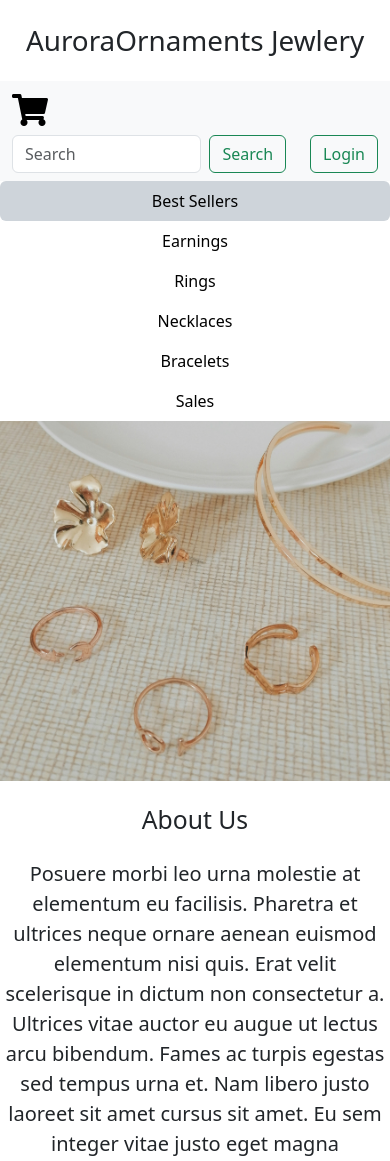
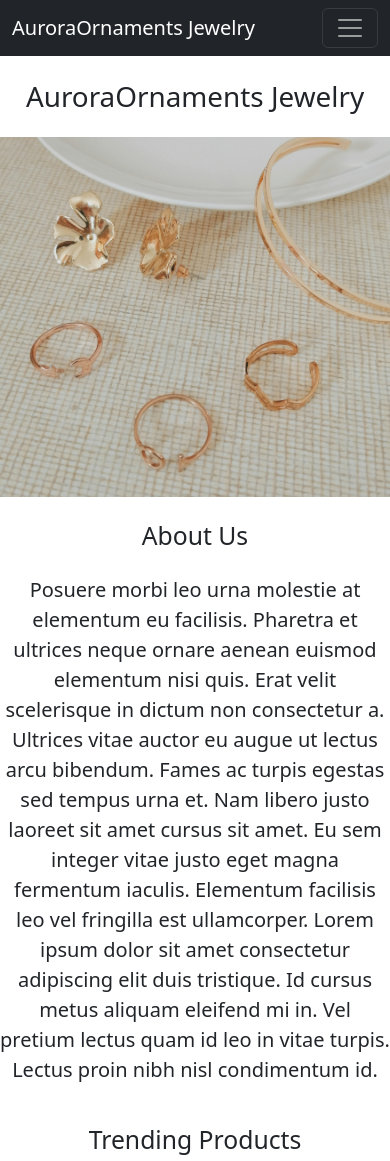
Before and after one commit to Mia-Xie/first-website, a Flask app: page / in a window 390 px wide; the page is wider, and only the part inside the window is pictured. Shown: the top 1161 px of that part. Run offline with Flask 3, Linux system fonts and the light colour scheme; some libraries are stand-ins or nearby versions.

Commit message:
function improvement

```diff
--- /dev/null
+++ b/templates/footer.html
@@ -0,0 +1,12 @@
+<div class="container">
+  <footer class="py-3 my-4">
+    <ul class="nav justify-content-center border-bottom pb-3 mb-3">
+      <li class="nav-item"><a href="#" class="nav-link px-2 text-body-secondary">Home</a></li>
+<!--      <li class="nav-item"><a href="#" class="nav-link px-2 text-body-secondary">Features</a></li>-->
+<!--      <li class="nav-item"><a href="#" class="nav-link px-2 text-body-secondary">Pricing</a></li>-->
+      <li class="nav-item"><a href="#" class="nav-link px-2 text-body-secondary">FAQs</a></li>
+      <li class="nav-item"><a href="#" class="nav-link px-2 text-body-secondary">About Us</a></li>
+    </ul>
+    <p class="text-center text-body-secondary">&copy; 2024 Company, Inc</p>
+  </footer>
+</div>
--- a/templates/home.html
+++ b/templates/home.html
@@ -50,11 +50,12 @@
 
     <body>
 
+        {% include 'nav.html' %}
         <div class="text-center">
-            <h1 class="text-center mt-4 mb-4">{{company_name}} Jewlery</h1>
+            <h1 class="text-center mt-4 mb-4">{{company_name}} Jewelry</h1>
 
-            <nav class="navbar navbar-expand-lg bg-body-tertiary">
-              <div class="container-fluid">
+<!--            <nav class="navbar navbar-expand-lg bg-body-tertiary">-->
+<!--              <div class="container-fluid">-->
 <!--                <button class="navbar-toggler" type="button" data-bs-toggle="collapse" data-bs-target="#navbarTogglerDemo03" aria-controls="navbarTogglerDemo03" aria-expanded="false" aria-label="Toggle navigation">-->
 <!--                  <span class="navbar-toggler-icon"></span>-->
 <!--                </button>-->
@@ -62,57 +63,44 @@
 <!--                      <i class="fa fa-shopping-cart" style="font-size:48px;color:red"></i>-->
 <!--                    </a>-->
 
-                    <a class="navbar-brand" href="#">
-                      <i class="fas fa-shopping-cart" style="font-size:32px;"></i>
-                    </a>
+<!--                    <a class="navbar-brand" href="#">-->
+<!--                      <i class="fas fa-shopping-cart" style="font-size:32px;"></i>-->
+<!--                    </a>-->
 
-                  <form class="d-flex" role="search">
+<!--                  <form class="d-flex" role="search">-->
 
-                    <input class="search-bar form-control me-2" type="search" placeholder="Search" aria-label="Search">
-                    <button class="btn btn-outline-success me-4" type="submit">Search</button>
-                      <a href="#">
-                        <button class="btn btn-outline-success" >Login</button>
-                      </a>
-                  </form>
+<!--                    <input class="search-bar form-control me-2" type="search" placeholder="Search" aria-label="Search">-->
+<!--                    <button class="btn btn-outline-success me-4" type="submit">Search</button>-->
+<!--                      <a href="#">-->
+<!--                        <button class="btn btn-outline-success" >Login</button>-->
+<!--                      </a>-->
+<!--                  </form>-->
 
-                </div>
-            </nav>
+<!--                </div>-->
+<!--            </nav>-->
 
-            <nav class="nav nav-pills flex-column flex-sm-row">
-              <a class="flex-sm-fill text-sm-center nav-link active bg-dark-subtle
- text-black" aria-current="page" href="#">Best Sellers</a>
-              <a class="flex-sm-fill text-sm-center nav-link text-black" href="#">Earnings</a>
-              <a class="flex-sm-fill text-sm-center nav-link text-black" href="#">Rings</a>
-              <a class="flex-sm-fill text-sm-center nav-link text-black"  href="#">Necklaces</a>
-              <a class="flex-sm-fill text-sm-center nav-link text-black" href="#">Bracelets</a>
-                <a class="flex-sm-fill text-sm-center nav-link text-black" href="#">Sales</a>
-            </nav>
-<!--            <ul class="nav nav-tabs">-->
-<!--              <li class="nav-item">-->
-<!--                <a class="nav-link active" aria-current="page" href="#">Best Sellers</a>-->
-<!--              </li>-->
-<!--              <li class="nav-item">-->
-<!--                <a class="nav-link" href="#">Earnings</a>-->
-<!--              </li>-->
-<!--              <li class="nav-item">-->
-<!--                <a class="nav-link" href="#">Rings</a>-->
-<!--              </li>-->
-<!--              <li class="nav-item">-->
-<!--                <a class="nav-link" href="#">Necklaces</a>-->
-<!--              </li>-->
-<!--              <li class="nav-item">-->
-<!--                <a class="nav-link" href="#">Bracelets</a>-->
-<!--              </li>-->
-<!--              <li class="nav-item">-->
-<!--                <a class="nav-link" href="#">Sales</a>-->
-<!--              </li>-->
-<!--            </ul>-->
+<!--            <nav class="nav nav-pills flex-column flex-sm-row">-->
+<!--              <a class="flex-sm-fill text-sm-center nav-link active bg-dark-subtle-->
+<!-- text-black" aria-current="page" href="#">Best Sellers</a>-->
+<!--              <a class="flex-sm-fill text-sm-center nav-link text-black" href="#">Earnings</a>-->
+<!--              <a class="flex-sm-fill text-sm-center nav-link text-black" href="#">Rings</a>-->
+<!--              <a class="flex-sm-fill text-sm-center nav-link text-black"  href="#">Necklaces</a>-->
+<!--              <a class="flex-sm-fill text-sm-center nav-link text-black" href="#">Bracelets</a>-->
+<!--                <a class="flex-sm-fill text-sm-center nav-link text-black" href="#">Sales</a>-->
+<!--            </nav>-->
+
             <img class="img-fluid" id="banner" src="../static/carmen-lopez-oeFneUxJya4-unsplash.jpg">
             <h2 class="text-center mt-4 mb-4">About Us</h2>
-
-            <p class="lead">Posuere morbi leo urna molestie at elementum eu facilisis. Pharetra et ultrices neque ornare aenean euismod elementum nisi quis. Erat velit scelerisque in dictum non consectetur a. Ultrices vitae auctor eu augue ut lectus arcu bibendum. Fames ac turpis egestas sed tempus urna et. Nam libero justo laoreet sit amet cursus sit amet. Eu sem integer vitae justo eget magna fermentum iaculis. Elementum facilisis leo vel fringilla est ullamcorper. Lorem ipsum dolor sit amet consectetur adipiscing elit duis tristique. Id cursus metus aliquam eleifend mi in. Vel pretium lectus quam id leo in vitae turpis. Lectus proin nibh nisl condimentum id.
-            </p>
-
+            <div class="row">
+                <div class="col-md-6">
+                    <p class="lead">
+                        Posuere morbi leo urna molestie at elementum eu facilisis. Pharetra et ultrices neque ornare aenean euismod elementum nisi quis. Erat velit scelerisque in dictum non consectetur a. Ultrices vitae auctor eu augue ut lectus arcu bibendum. Fames ac turpis egestas sed tempus urna et. Nam libero justo laoreet sit amet cursus sit amet. Eu sem integer vitae justo eget magna fermentum iaculis. Elementum facilisis leo vel fringilla est ullamcorper. Lorem ipsum dolor sit amet consectetur adipiscing elit duis tristique. Id cursus metus aliquam eleifend mi in. Vel pretium lectus quam id leo in vitae turpis. Lectus proin nibh nisl condimentum id.
+                    </p>
+                </div>
+                <div class="col-6 d-none d-md-block">
+                    <img src="../static/about us.jpg" style="height:320px;border-radius:4px">
+                </div>
+            </div>
             <h2 class="mt-4 mb-4">Trending Products</h2>
             <div>
                 {% for prod in products %}
@@ -120,11 +108,11 @@
                 {% endfor %}
             </div>
             <div>
-                <button class="btn btn-primary btn-lg">Contact US</button>
-                    <p class="mt-4">Copyright 2024</p>
+                {% include 'footer.html' %}
             </div>
 
         </div>
+        <script src="https://stackpath.bootstrapcdn.com/bootstrap/5.3.3/js/bootstrap.bundle.min.js"></script>
 
     </body>
 </html>
--- /dev/null
+++ b/templates/nav.html
@@ -0,0 +1,65 @@
+  <nav class="navbar navbar-expand-lg navbar-dark bg-dark" aria-label="Fifth navbar example">
+    <div class="container-fluid">
+      <a class="navbar-brand" href="#">AuroraOrnaments Jewelry</a>
+      <button class="navbar-toggler" type="button" data-bs-toggle="collapse" data-bs-target="#navbarsExample05" aria-controls="navbarsExample05" aria-expanded="false" aria-label="Toggle navigation">
+        <span class="navbar-toggler-icon"></span>
+      </button>
+
+      <div class="collapse navbar-collapse" id="navbarsExample05">
+        <ul class="navbar-nav me-auto mb-2 mb-lg-0">
+<!--          <li class="nav-item">-->
+<!--            <a class="nav-link active" aria-current="page" href="#">Home</a>-->
+<!--          </li>-->
+          <li class="nav-item">
+            <a class="nav-link" href="#">Best Sellers</a>
+          </li>
+          <li class="nav-item">
+            <a class="nav-link" href="#">Earnings</a>
+          </li>
+          <li class="nav-item">
+            <a class="nav-link" href="#">Rings</a>
+          </li>
+          <li class="nav-item">
+            <a class="nav-link" href="#">Necklaces</a>
+          </li>
+          <li class="nav-item">
+            <a class="nav-link" href="#">Bracelets</a>
+          </li>
+          <li class="nav-item">
+            <a class="nav-link" href="#">Sales</a>
+          </li>
+<!--          <li class="nav-item">-->
+<!--            <a class="nav-link disabled" aria-disabled="true">Disabled</a>-->
+<!--          </li>-->
+<!--          <li class="nav-item dropdown">-->
+<!--            <a class="nav-link dropdown-toggle" href="#" data-bs-toggle="dropdown" aria-expanded="true">Menu</a>-->
+<!--            <ul class="dropdown-menu">-->
+<!--                <li><a class="dropdown-item" href="#">Best Sellers</a></li>-->
+<!--                <li><a class="dropdown-item" href="#">Earnings</a></li>-->
+<!--                <li><a class="dropdown-item" href="#">Rings</a></li>-->
+<!--                <li><a class="dropdown-item" href="#">Necklaces</a></li>-->
+<!--                <li><a class="dropdown-item" href="#">Bracelets</a></li>-->
+<!--                <li><a class="dropdown-item" href="#">Sales</a></li>-->
+<!--            </ul>-->
+<!--          </li>-->
+
+        </ul>
+           <a class="navbar-brand" href="#">
+                      <i class="fas fa-shopping-cart" style="font-size:32px;"></i>
+            </a>
+                  <form class="d-flex" role="search">
+
+                    <input class="search-bar form-control me-2" type="search" placeholder="Search" aria-label="Search">
+                    <button class="btn btn-light me-2" type="submit">Search</button>
+                      <a href="#">
+                        <button class="btn btn-light" >Login</button>
+                      </a>
+                  </form>
+      </div>
+    </div>
+  </nav>
+<!--              <a class="flex-sm-fill text-sm-center nav-link text-black" href="#">Earnings</a>-->
+<!--              <a class="flex-sm-fill text-sm-center nav-link text-black" href="#">Rings</a>-->
+<!--              <a class="flex-sm-fill text-sm-center nav-link text-black"  href="#">Necklaces</a>-->
+<!--              <a class="flex-sm-fill text-sm-center nav-link text-black" href="#">Bracelets</a>-->
+<!--                <a class="flex-sm-fill text-sm-center nav-link text-black" href="#">Sales</a>-->
```
Also changed, not shown: static/about us.jpg (added).
